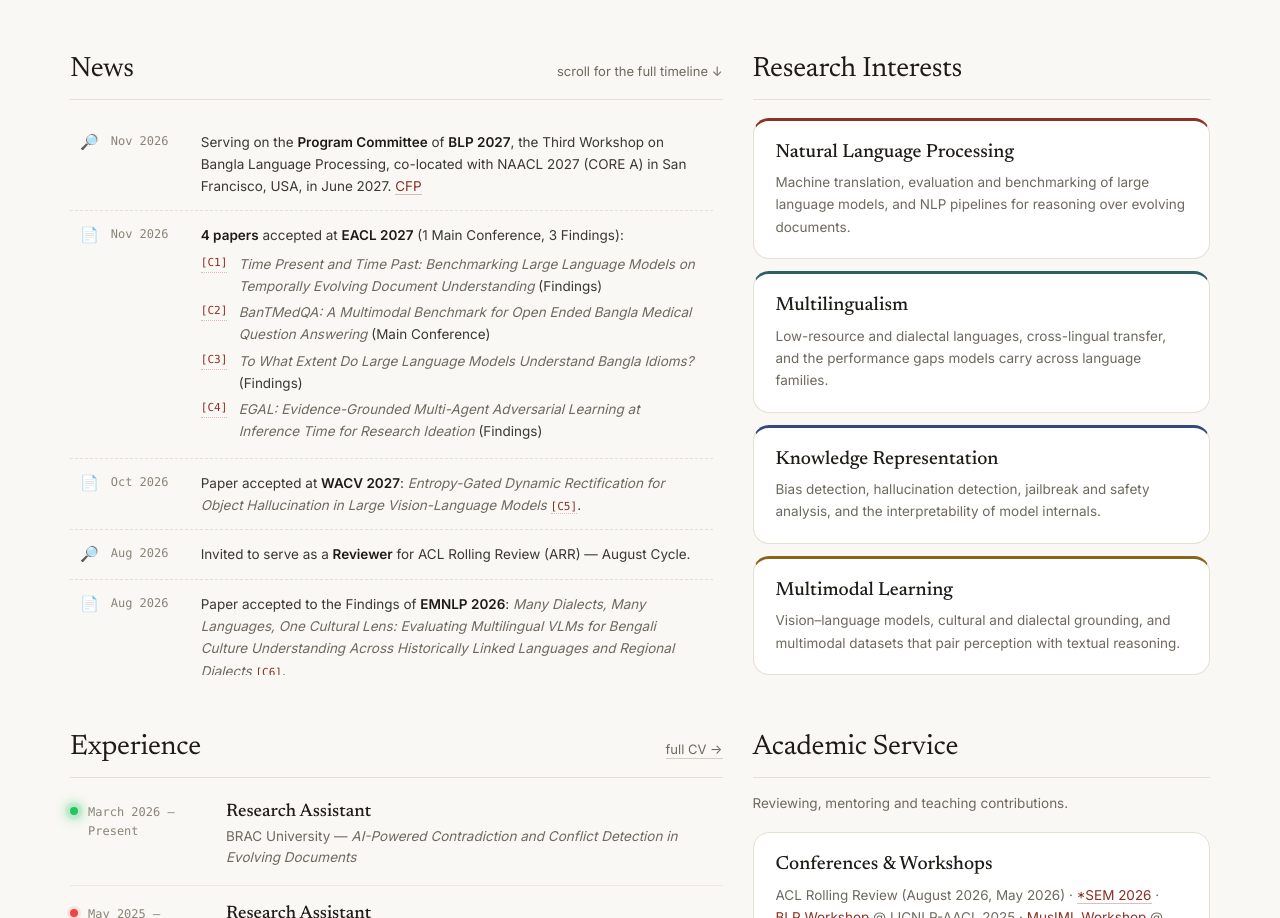
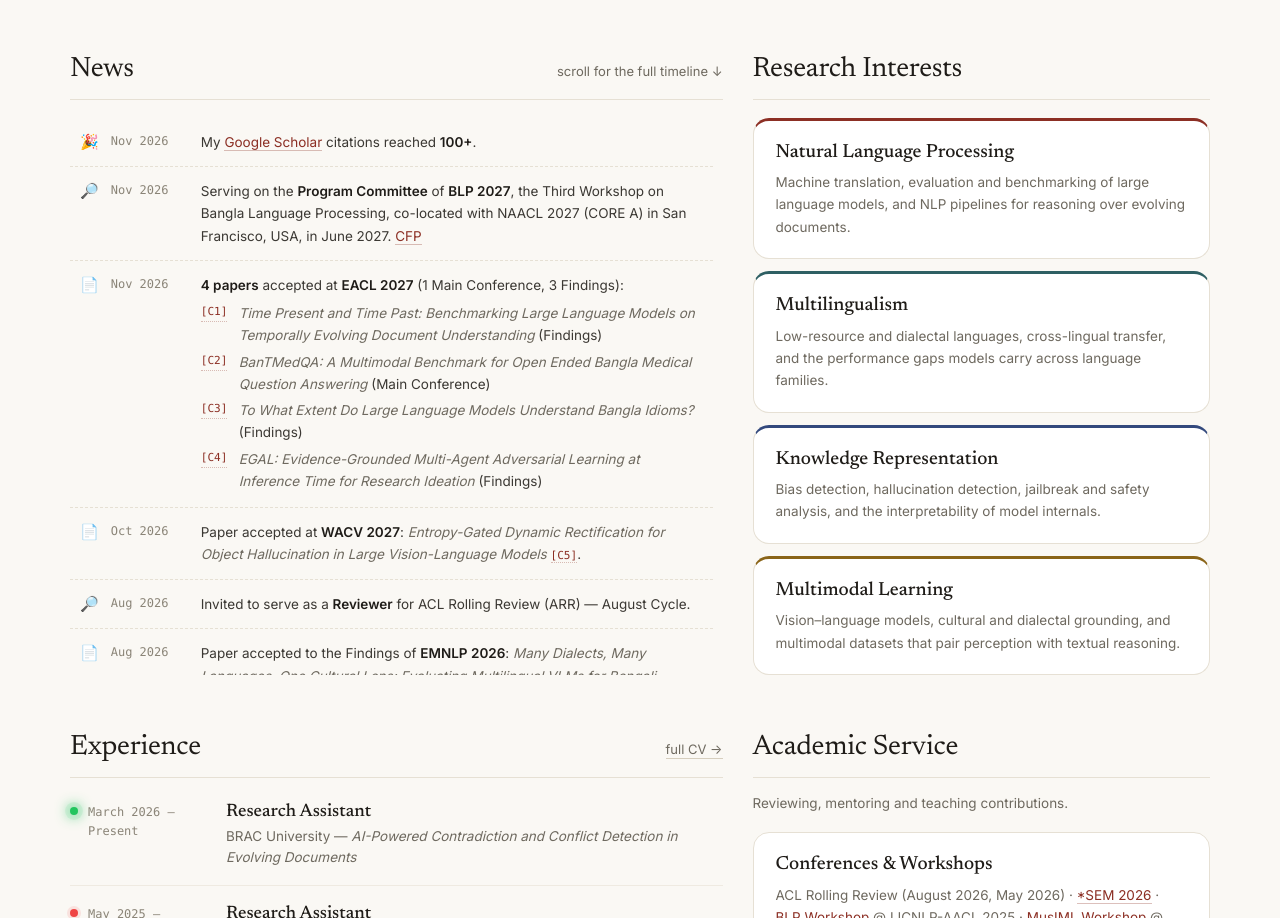
Before and after one commit to faiyaz-abdullah/portfolio-website, a plain HTML site: page index.html in a window 1280 px wide. Shown: the part 1489-2407 px from the top of the page. Drawn offline with Linux system fonts and the light colour scheme; files whose address does not match are found by name.

Commit message:
Update index.html

```diff
--- a/index.html
+++ b/index.html
@@ -219,6 +219,13 @@
 					<div class="feed-fill">
 					<div class="news-feed">
 						<ul class="news-list">
+							<li>
+								<span class="news-emoji">🎉</span>
+								<span class="news-body"><span class="news-date">Nov 2026</span><span
+										class="news-text">My <a href="https://scholar.google.com/citations?user=gLTfVpwAAAAJ&hl=en"
+											target="_blank" rel="noopener">Google Scholar</a> citations reached
+										<strong>100+</strong>.</span></span>
+							</li>
 							<li>
 								<span class="news-emoji">🔎</span>
 								<span class="news-body"><span class="news-date">Nov 2026</span><span
```
